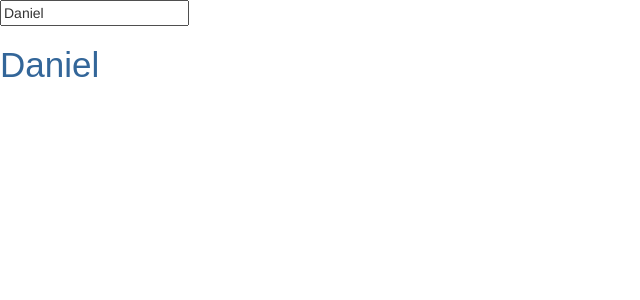
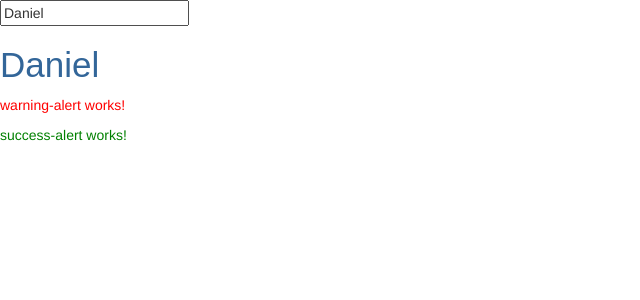
Before and after one commit to ddang9390/Tour-of-Heroes, an Angular app in the folder Angular-Apps/my-app/: page / in a window 1280 px wide. Shown: the top 300 px of the page, without its empty margins (0-640 px from the left). Built offline with nearby package versions, Linux system fonts and the light colour scheme.

Commit message:
Learned more about different ways of generating components

```diff
--- a/Angular-Apps/my-app/src/app/app.component.html
+++ b/Angular-Apps/my-app/src/app/app.component.html
@@ -1,3 +1,6 @@
 <input [(ngModel)]="name">
 <h1>{{name}}</h1>
+
+<app-warning-alert></app-warning-alert>
+<app-success-alert></app-success-alert>
 <router-outlet></router-outlet>
--- a/Angular-Apps/my-app/src/app/app.module.ts
+++ b/Angular-Apps/my-app/src/app/app.module.ts
@@ -4,10 +4,14 @@ import { NgModule } from '@angular/core';
 import { AppRoutingModule } from './app-routing.module';
 import { AppComponent } from './app.component';
 import { FormsModule } from '@angular/forms';
+import { WarningAlertComponent } from './warning-alert/warning-alert.component';
+import { SuccessAlertComponent } from './success-alert/success-alert.component';
 
 @NgModule({
   declarations: [
-    AppComponent
+    AppComponent,
+    WarningAlertComponent,
+    SuccessAlertComponent
   ],
   imports: [
     BrowserModule,
--- /dev/null
+++ b/Angular-Apps/my-app/src/app/success-alert/success-alert.component.css
@@ -0,0 +1,3 @@
+p{
+    color: green;
+}
--- /dev/null
+++ b/Angular-Apps/my-app/src/app/success-alert/success-alert.component.html
@@ -0,0 +1,3 @@
+<p>
+  success-alert works!
+</p>
--- /dev/null
+++ b/Angular-Apps/my-app/src/app/success-alert/success-alert.component.ts
@@ -0,0 +1,15 @@
+import { Component, OnInit } from '@angular/core';
+
+@Component({
+  selector: 'app-success-alert',
+  templateUrl: './success-alert.component.html',
+  styleUrls: ['./success-alert.component.css']
+})
+export class SuccessAlertComponent implements OnInit {
+
+  constructor() { }
+
+  ngOnInit() {
+  }
+
+}
--- /dev/null
+++ b/Angular-Apps/my-app/src/app/warning-alert/warning-alert.component.css
@@ -0,0 +1,3 @@
+p{
+    color: red;
+}
--- /dev/null
+++ b/Angular-Apps/my-app/src/app/warning-alert/warning-alert.component.html
@@ -0,0 +1,3 @@
+<p>
+  warning-alert works!
+</p>
--- /dev/null
+++ b/Angular-Apps/my-app/src/app/warning-alert/warning-alert.component.ts
@@ -0,0 +1,15 @@
+import { Component, OnInit } from '@angular/core';
+
+@Component({
+  selector: 'app-warning-alert',
+  templateUrl: './warning-alert.component.html',
+  styleUrls: ['./warning-alert.component.css']
+})
+export class WarningAlertComponent implements OnInit {
+
+  constructor() { }
+
+  ngOnInit() {
+  }
+
+}
```
Also changed, not shown: 2 other files (tests, documents, lock files or other folders).
